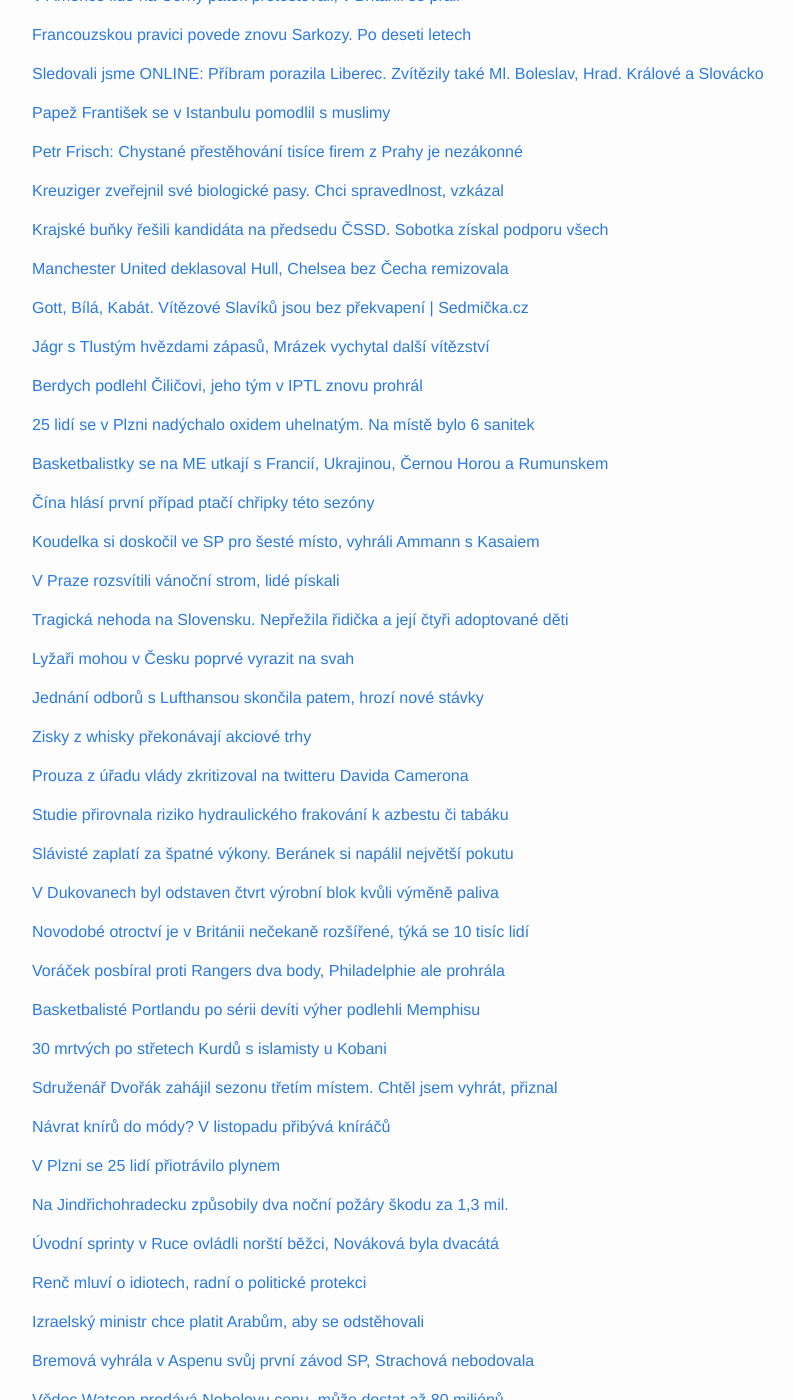
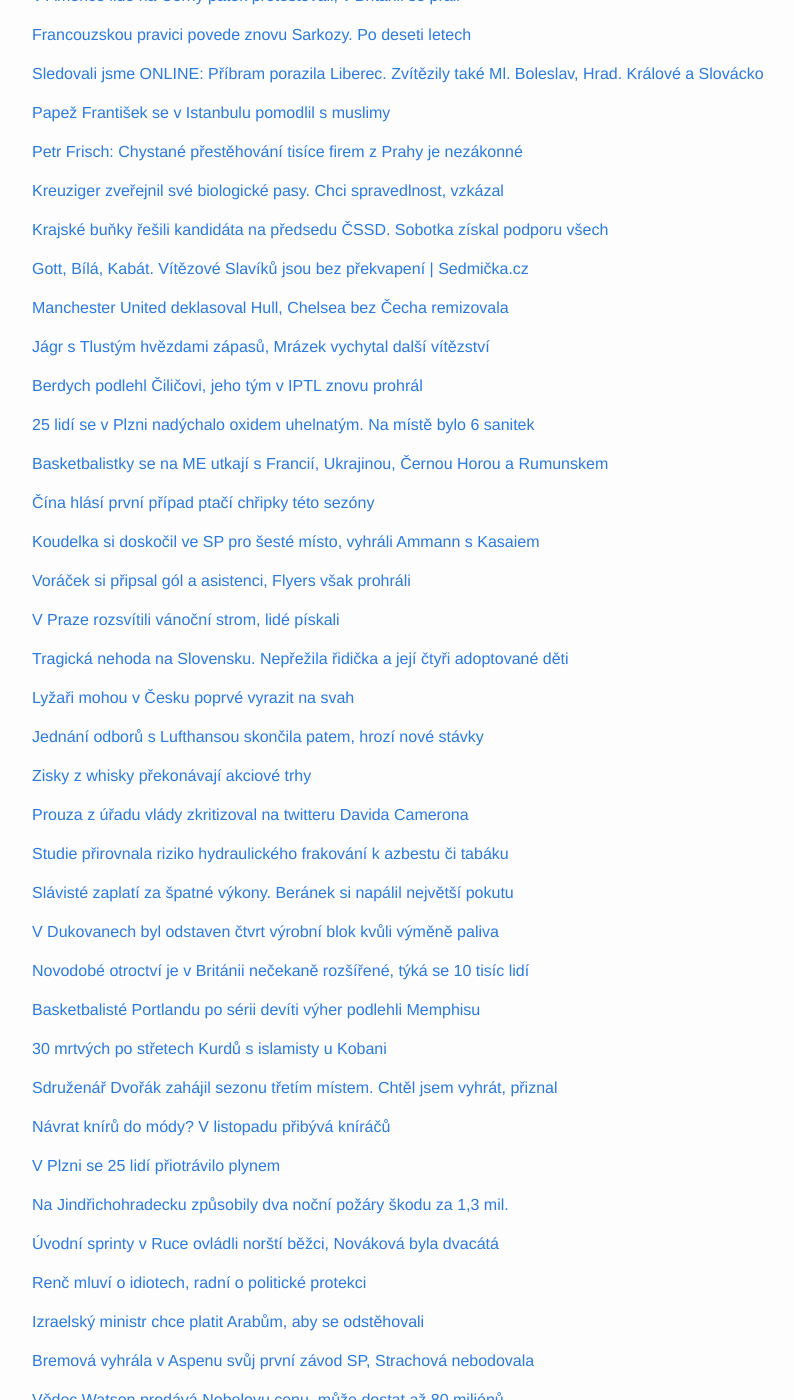
Before and after one commit to adliska/zpravar, a Jekyll site: the page built from index.html, in a window 1280 px wide and 1400 px high, scrolled down 387 px. Shown: the whole window, without its empty margins (238-1032 px from the left). Built offline with Jekyll 4.4.1, drawn with Linux system fonts in a browser that asks for light colours; some of the changed lines change nothing that is shown.

Commit message:
zpravar news update

```diff
--- a/index.html
+++ b/index.html
@@ -170,8 +170,18 @@
 <li><a href=http://www.ceskatelevize.cz/ct24/domaci/293956-cssd-vybira-lidi-do-vedeni-zatim-bez-prekvapeni/>ČSSD vybírá lidi do vedení, zatím bez překvapení - www.ceskatelevize.cz</a></li>
 <li><a href=http://www.ceskenoviny.cz/zpravy/zpravy/cssd-na-vysocine-chce-aby-sobotka-vedl-stranu-i-po-sjezdu/1152948>ČSSD na Vysočině chce, aby Sobotka vedl stranu i po sjezdu - www.ceskenoviny.cz</a></li>
 </ul>
-</div><p><a href="javascript:;" onclick="toggle_visibility('zpravy13')">Manchester United deklasoval Hull, Chelsea bez Čecha remizovala</a></p>
+</div><p><a href="javascript:;" onclick="toggle_visibility('zpravy13')">Gott, Bílá, Kabát. Vítězové Slavíků jsou bez překvapení | Sedmička.cz</a></p>
 <div id="zpravy13" style="display:none">
+<ul>
+<li><a href=http://sedmicka.tyden.cz/rubriky/gott-bila-kabat-vitezove-slaviku-jsou-bez-prekvapeni_325741.html>Gott, Bílá, Kabát. Vítězové Slavíků jsou bez překvapení | Sedmička.cz - sedmicka.tyden.cz</a></li>
+<li><a href=http://www.lidovky.cz/slavika-letos-ziskali-lucie-bila-karel-gott-a-kabat-fwo-/lide.aspx?c=A141129_225444_lide_rof>Slavíka letos získali Lucie Bílá, Karel Gott a Kabát  - www.lidovky.cz</a></li>
+<li><a href=http://www.ceskenoviny.cz/zpravy/zpravy/slavika-ziskali-karel-gott-lucie-bila-a-skupina-kabat/1153083>Slavíka získali Karel Gott, Lucie Bílá a skupina Kabát - www.ceskenoviny.cz</a></li>
+<li><a href=http://kultura.idnes.cz/slavik-2014-cbf-/hudba.aspx?c=A141129_171120_hudba_spm>Hudební anketa Slavík zná první vítěze. Ze zpěvaček vyhrála Lucie Bílá - kultura.idnes.cz</a></li>
+<li><a href=http://www.denik.cz/z_domova/ve-statni-opere-dnes-vyhlasi-vysledky-ankety-cesky-slavik-2014-20141129.html>Ve Státní opeře dnes vyhlásí výsledky ankety Český slavík 2014 - www.denik.cz</a></li>
+<li><a href=http://www.novinky.cz/kultura/354908-slavici-cekaji-na-sve-viteze.html>Slavíci čekají na své vítěze - www.novinky.cz</a></li>
+</ul>
+</div><p><a href="javascript:;" onclick="toggle_visibility('zpravy14')">Manchester United deklasoval Hull, Chelsea bez Čecha remizovala</a></p>
+<div id="zpravy14" style="display:none">
 <ul>
 <li><a href=http://www.tyden.cz/rubriky/sport/fotbal/zahranicni-souteze/manchester-united-deklasoval-hull-chelsea-bez-cecha-remizovala_325721.html>Manchester United deklasoval Hull, Chelsea bez Čecha remizovala - www.tyden.cz</a></li>
 <li><a href=http://www.tyden.cz/rubriky/sport/fotbal/zahranicni-souteze/arsenal-bez-rosickeho-vyhral-manchester-united-deklasoval-hull_325721.html>Arsenal bez Rosického vyhrál, Manchester United deklasoval Hull - www.tyden.cz</a></li>
@@ -179,16 +189,6 @@
 <li><a href=http://www.denik.cz/fotbal/rosicky-jen-zahrival-lavicku-mizerii-arsenalu-ukoncil-welbeck-20141129.html>Rosický jen zahříval lavičku. Mizérii Arsenalu ukončil Welbeck - www.denik.cz</a></li>
 <li><a href=http://fotbal.idnes.cz/anglicka-fotbalova-premier-league-13-kolo-fd3-/fot_zahranici.aspx?c=A141129_153736_fot_zahranici_vl>Arsenal v lize po dvou porážkách zabral, těsně dobyl West Bromwich - fotbal.idnes.cz</a></li>
 <li><a href=http://sport.aktualne.cz/arsenal-po-dvou-prohrach-zabral-tesne-porazil-west-bromwich/r~8fad496277d711e4b0c4002590604f2e/>Arsenal po dvou prohrách zabral, těsně porazil West Bromwich - sport.aktualne.cz</a></li>
-</ul>
-</div><p><a href="javascript:;" onclick="toggle_visibility('zpravy14')">Gott, Bílá, Kabát. Vítězové Slavíků jsou bez překvapení | Sedmička.cz</a></p>
-<div id="zpravy14" style="display:none">
-<ul>
-<li><a href=http://sedmicka.tyden.cz/rubriky/gott-bila-kabat-vitezove-slaviku-jsou-bez-prekvapeni_325741.html>Gott, Bílá, Kabát. Vítězové Slavíků jsou bez překvapení | Sedmička.cz - sedmicka.tyden.cz</a></li>
-<li><a href=http://www.lidovky.cz/slavika-letos-ziskali-lucie-bila-karel-gott-a-kabat-fwo-/lide.aspx?c=A141129_225444_lide_rof>Slavíka letos získali Lucie Bílá, Karel Gott a Kabát  - www.lidovky.cz</a></li>
-<li><a href=http://www.ceskenoviny.cz/zpravy/zpravy/slavika-ziskali-karel-gott-lucie-bila-a-skupina-kabat/1153083>Slavíka získali Karel Gott, Lucie Bílá a skupina Kabát - www.ceskenoviny.cz</a></li>
-<li><a href=http://kultura.idnes.cz/slavik-2014-cbf-/hudba.aspx?c=A141129_171120_hudba_spm>Hudební anketa Slavík zná první vítěze. Ze zpěvaček vyhrála Lucie Bílá - kultura.idnes.cz</a></li>
-<li><a href=http://www.denik.cz/z_domova/ve-statni-opere-dnes-vyhlasi-vysledky-ankety-cesky-slavik-2014-20141129.html>Ve Státní opeře dnes vyhlásí výsledky ankety Český slavík 2014 - www.denik.cz</a></li>
-<li><a href=http://www.novinky.cz/kultura/354908-slavici-cekaji-na-sve-viteze.html>Slavíci čekají na své vítěze - www.novinky.cz</a></li>
 </ul>
 </div><p><a href="javascript:;" onclick="toggle_visibility('zpravy15')">Jágr s Tlustým hvězdami zápasů, Mrázek vychytal další vítězství</a></p>
 <div id="zpravy15" style="display:none">
@@ -245,8 +245,17 @@
 <li><a href=http://sport.idnes.cz/skoky-na-lyzich-koudelka-0xi-/lyzovani.aspx?c=A141129_171510_lyzovani_rou>Skokan na lyžích Koudelka je po prvním kole druhého závodu v Ruce osmý - sport.idnes.cz</a></li>
 <li><a href=http://www.denik.cz/zimni_sporty/koudelka-utoci-opet-na-body-ve-finsku-je-po-prvnim-kole-osmy-20141129.html>Koudelka útočí opět na body, ve Finsku je po prvním kole osmý - www.denik.cz</a></li>
 </ul>
-</div><p><a href="javascript:;" onclick="toggle_visibility('zpravy21')">V Praze rozsvítili vánoční strom, lidé pískali</a></p>
+</div><p><a href="javascript:;" onclick="toggle_visibility('zpravy21')">Voráček si připsal gól a asistenci, Flyers však prohráli</a></p>
 <div id="zpravy21" style="display:none">
+<ul>
+<li><a href=http://sport.aktualne.cz/voracek-si-pripsal-gol-a-asistenci-flyers-vsak-prohrali/r~b47c3ed2781411e497f0002590604f2e/>Voráček si připsal gól a asistenci, Flyers však prohráli - sport.aktualne.cz</a></li>
+<li><a href=http://www.rozhlas.cz/_zprava/voracek-posbiral-proti-rangers-dva-body-philadelphie-ale-prohrala--1426403>Voráček posbíral proti Rangers dva body, Philadelphie ale prohrála - www.rozhlas.cz</a></li>
+<li><a href=http://www.denik.cz/hokej/voracek-stahl-dvema-body-naskok-crosbyho-flyers-ale-presto-prohrali-20141129.html>Voráček stáhl dvěma body náskok Crosbyho, Flyers přesto prohráli - www.denik.cz</a></li>
+<li><a href=http://www.sportovninoviny.cz/zpravy/voracek-si-pripsal-gol-a-asistenci-ale-philadelphia-prohrala/1153074>Voráček si připsal gól a asistenci, ale Philadelphia prohrála - www.sportovninoviny.cz</a></li>
+<li><a href=http://hokej.idnes.cz/voracek-vyprodukoval-dva-body-de4-/nhl.aspx?c=A141129_213923_nhl_Mkr>Voráček nasbíral další dva body, Philadelphia ale opět prohrála - hokej.idnes.cz</a></li>
+</ul>
+</div><p><a href="javascript:;" onclick="toggle_visibility('zpravy22')">V Praze rozsvítili vánoční strom, lidé pískali</a></p>
+<div id="zpravy22" style="display:none">
 <ul>
 <li><a href=http://zpravy.aktualne.cz/regiony/praha/v-praze-rozsvitili-vanocni-strom-lide-piskali/r~2ec2b44677fc11e4840b002590604f2e/>V Praze rozsvítili vánoční strom, lidé pískali - zpravy.aktualne.cz</a></li>
 <li><a href=http://www.denik.cz/z_domova/rozsviceni-vanocniho-stromu-si-v-praze-nenechaly-ujit-tisice-lidi-20141129-fi8d.html>Rozsvícení vánočního stromu si v Praze nenechaly ujít tisíce lidí - www.denik.cz</a></li>
@@ -254,85 +263,77 @@
 <li><a href=http://www.novinky.cz/koktejl/354941-rozsveceni-vanocniho-stromu-si-v-praze-nenechaly-ujit-tisice-lidi.html>Rozsvěcení vánočního stromu si v Praze nenechaly ujít tisíce lidí - www.novinky.cz</a></li>
 <li><a href=http://www.ceskenoviny.cz/zpravy/zpravy/rozsveceni-vanocniho-stromu-si-v-praze-nenechaly-ujit-tisice-lidi/1152988>Rozsvěcení vánočního stromu si v Praze nenechaly ujít tisíce lidí - www.ceskenoviny.cz</a></li>
 </ul>
-</div><p><a href="javascript:;" onclick="toggle_visibility('zpravy22')">Tragická nehoda na Slovensku. Nepřežila řidička a její čtyři adoptované děti </a></p>
-<div id="zpravy22" style="display:none">
+</div><p><a href="javascript:;" onclick="toggle_visibility('zpravy23')">Tragická nehoda na Slovensku. Nepřežila řidička a její čtyři adoptované děti </a></p>
+<div id="zpravy23" style="display:none">
 <ul>
 <li><a href=http://www.lidovky.cz/tragicka-nehoda-na-slovensku-neprezila-ridicka-a-jeji-ctyri-adoptovane-deti-1be-/zpravy-svet.aspx?c=A141129_154842_ln_zahranici_rof>Tragická nehoda na Slovensku. Nepřežila řidička a její čtyři adoptované děti  - www.lidovky.cz</a></li>
 <li><a href=http://www.lidovky.cz/dopravni-nehoda-na-slovensku-neprezila-ridicka-a-ctyri-deti-pqi-/zpravy-svet.aspx?c=A141129_154842_ln_zahranici_rof>Dopravní nehoda na Slovensku. Nepřežila řidička a čtyři děti  - www.lidovky.cz</a></li>
 <li><a href=http://zpravy.aktualne.cz/zahranici/tragicka-nehoda-na-slovensku-zemrela-ridicka-i-jeji-deti/r~be0582c477d311e49e4b0025900fea04/>Řidička nezvládla předjíždění. V autě zemřely i čtyři děti - zpravy.aktualne.cz</a></li>
 <li><a href=http://www.ceskenoviny.cz/zpravy/zpravy/dopravni-nehodu-na-slovensku-neprezila-ridicka-a-ctyri-deti/1152928>Dopravní nehodu na Slovensku nepřežila řidička a čtyři děti - www.ceskenoviny.cz</a></li>
 </ul>
-</div><p><a href="javascript:;" onclick="toggle_visibility('zpravy23')">Lyžaři mohou v Česku poprvé vyrazit na svah</a></p>
-<div id="zpravy23" style="display:none">
+</div><p><a href="javascript:;" onclick="toggle_visibility('zpravy24')">Lyžaři mohou v Česku poprvé vyrazit na svah</a></p>
+<div id="zpravy24" style="display:none">
 <ul>
 <li><a href=http://www.novinky.cz/cestovani/354885-lyzari-mohou-v-cesku-poprve-vyrazit-na-svah.html>Lyžaři mohou v Česku poprvé vyrazit na svah - www.novinky.cz</a></li>
 <li><a href=http://www.novinky.cz/cestovani/354885-cesti-lyzari-mohou-letos-poprve-vyrazit-na-svah.html>Čeští lyžaři mohou letos poprvé vyrazit na svah - www.novinky.cz</a></li>
 <li><a href=http://www.novinky.cz/cestovani/354885-na-cerne-hore-se-bude-v-nedeli-lyzovat.html>Na Černé hoře se bude v neděli lyžovat - www.novinky.cz</a></li>
 <li><a href=http://www.novinky.cz/cestovani/354885-v-nedeli-odstartuje-lyzarska-sezona-v-cesku.html>V neděli odstartuje lyžařská sezóna v Česku - www.novinky.cz</a></li>
 </ul>
-</div><p><a href="javascript:;" onclick="toggle_visibility('zpravy24')">Jednání odborů s Lufthansou skončila patem, hrozí nové stávky</a></p>
-<div id="zpravy24" style="display:none">
+</div><p><a href="javascript:;" onclick="toggle_visibility('zpravy25')">Jednání odborů s Lufthansou skončila patem, hrozí nové stávky</a></p>
+<div id="zpravy25" style="display:none">
 <ul>
 <li><a href=http://www.denik.cz/ekonomika/jednani-odboru-s-lufthansou-skoncila-patem-hrozi-nove-stavky-20141129.html>Jednání odborů s Lufthansou skončila patem, hrozí nové stávky - www.denik.cz</a></li>
 <li><a href=http://zpravy.aktualne.cz/ekonomika/odbory-se-s-lufthansou-nedohodly-hrozi-dalsi-stavky/r~78b54a4477e511e49e4b0025900fea04/>Odbory se s Lufthansou nedohodly, hrozí další stávky - zpravy.aktualne.cz</a></li>
 <li><a href=http://zpravy.e15.cz/byznys/doprava-a-logistika/odbory-se-s-lufthansou-nedohodly-stavky-o-vanocich-ale-nebudou-1141106>Odbory se s Lufthansou nedohodly, stávky o Vánocích ale nebudou - zpravy.e15.cz</a></li>
 <li><a href=http://www.financninoviny.cz/zpravodajstvi/zpravy/jednani-odboru-s-lufthansou-zkrachovala-hrozi-pry-dalsi-stavky/1152925>Jednání odborů s Lufthansou zkrachovala, hrozí prý další stávky - www.financninoviny.cz</a></li>
 </ul>
-</div><p><a href="javascript:;" onclick="toggle_visibility('zpravy25')">Zisky z whisky překonávají akciové trhy</a></p>
-<div id="zpravy25" style="display:none">
+</div><p><a href="javascript:;" onclick="toggle_visibility('zpravy26')">Zisky z whisky překonávají akciové trhy</a></p>
+<div id="zpravy26" style="display:none">
 <ul>
 <li><a href=http://zpravy.e15.cz/byznys/finance-a-bankovnictvi/zisky-z-whisky-prekonavaji-akciove-trhy-1141124>Zisky z whisky překonávají akciové trhy - zpravy.e15.cz</a></li>
 <li><a href=http://www.tyden.cz/rubriky/byznys/svet/cenna-lihovina-investori-po-celem-svete-sazi-na-whisky_325718.html>Cenná lihovina: investoři po celém světě sází na whisky - www.tyden.cz</a></li>
 <li><a href=http://byznys.ihned.cz/trhy-a-investice/c1-63186160-investice-pro-fajnsmekry-na-whisky-se-da-vydelat-vic-nez-na-akciich>Investice pro fajnšmekry. Na whisky se dá vydělat víc než na akciích - byznys.ihned.cz</a></li>
 <li><a href=http://www.financninoviny.cz/zpravodajstvi/zpravy/cnn-do-posledni-kapky-investice-do-whisky-nesou-obri-zisky/1152860>CNN: Do poslední kapky! Investice do whisky nesou obří zisky - www.financninoviny.cz</a></li>
 </ul>
-</div><p><a href="javascript:;" onclick="toggle_visibility('zpravy26')">Prouza z úřadu vlády zkritizoval na twitteru Davida Camerona</a></p>
-<div id="zpravy26" style="display:none">
+</div><p><a href="javascript:;" onclick="toggle_visibility('zpravy27')">Prouza z úřadu vlády zkritizoval na twitteru Davida Camerona</a></p>
+<div id="zpravy27" style="display:none">
 <ul>
 <li><a href=http://zpravy.aktualne.cz/domaci/prouza-z-uradu-vlady-zkritizoval-na-twitteru-davida-camerona/r~3d868de277c311e48477002590604f2e/>Prouza z úřadu vlády zkritizoval na twitteru Davida Camerona - zpravy.aktualne.cz</a></li>
 <li><a href=http://echo24.cz/a/wXKRx>Žádné dávky pro letce RAF? Pan Evropa se pustil do Camerona - echo24.cz</a></li>
 <li><a href=http://www.tyden.cz/rubriky/domaci/prouza-kritizoval-cameronuv-imigracni-plan-argumentoval-letci_325690.html>Prouza kritizoval Cameronův imigrační plán, argumentoval letci - www.tyden.cz</a></li>
 <li><a href=http://zpravy.idnes.cz/tomas-prouza-navrh-camerona-socialni-davky-britanie-f9j-/zahranicni.aspx?c=A141129_102120_zahranicni_zt>Český úředník šije do Camerona. Jako argument vytáhl letce z války - zpravy.idnes.cz</a></li>
 </ul>
-</div><p><a href="javascript:;" onclick="toggle_visibility('zpravy27')">Studie přirovnala riziko hydraulického frakování k azbestu či tabáku</a></p>
-<div id="zpravy27" style="display:none">
+</div><p><a href="javascript:;" onclick="toggle_visibility('zpravy28')">Studie přirovnala riziko hydraulického frakování k azbestu či tabáku</a></p>
+<div id="zpravy28" style="display:none">
 <ul>
 <li><a href=http://www.denik.cz/ekonomika/studie-prirovnala-riziko-hydraulickeho-frakovani-k-azbestu-ci-tabaku-20141129.html>Studie přirovnala riziko hydraulického frakování k azbestu či tabáku - www.denik.cz</a></li>
 <li><a href=http://byznys.ihned.cz/zpravodajstvi/c1-63189560-britska-studie-prirovnala-riziko-tezby-pomoci-frakovani-k-azbestu-ci-pesticidum>Britská studie přirovnala riziko těžby pomocí frakování k azbestu či pesticidům - byznys.ihned.cz</a></li>
 <li><a href=http://byznys.ihned.cz/c1-63189560-britska-studie-prirovnala-riziko-tezby-pomoci-frakovani-k-azbestu-ci-pesticidum>Britská studie přirovnala riziko těžby pomocí frakování k azbestu či pesticidům - byznys.ihned.cz</a></li>
 <li><a href=http://zpravy.e15.cz/byznys/prumysl-a-energetika/frakovani-muze-nest-rizika-jako-drive-azbest-a-tabak-tvrdi-britska-studie-1141109>Frakování může nést rizika jako dříve azbest a tabák, tvrdí britská studie - zpravy.e15.cz</a></li>
 </ul>
-</div><p><a href="javascript:;" onclick="toggle_visibility('zpravy28')">Slávisté zaplatí za špatné výkony. Beránek si napálil největší pokutu</a></p>
-<div id="zpravy28" style="display:none">
+</div><p><a href="javascript:;" onclick="toggle_visibility('zpravy29')">Slávisté zaplatí za špatné výkony. Beránek si napálil největší pokutu</a></p>
+<div id="zpravy29" style="display:none">
 <ul>
 <li><a href=http://www.tyden.cz/rubriky/sport/fotbal/fotbalova-liga/slaviste-zaplati-za-spatne-vykony-beranek-si-napalil-nejvetsi-pokutu_325711.html>Slávisté zaplatí za špatné výkony. Beránek si napálil největší pokutu - www.tyden.cz</a></li>
 <li><a href=http://sport.aktualne.cz/beranek-neni-se-slavii-spokojen-dal-sobe-i-hracum-pokutu/r~b9ec490277c411e4833a0025900fea04/>Beránek není se Slavii spokojen. Dal sobě i hráčům pokutu - sport.aktualne.cz</a></li>
 <li><a href=http://www.denik.cz/fotbal/ve-slavii-po-mizernem-podzimu-padaji-pokuty-nejvyssi-si-dal-kouc-beranek-2014112.html>Ve Slavii po bídném podzimu padají pokuty. Nejvyšší si dal kouč Beránek - www.denik.cz</a></li>
 <li><a href=http://www.sportovninoviny.cz/zpravy/beranek-neni-spokojen-s-podzimem-slavie-dal-si-nejvyssi-pokutu/1152905>Beránek není spokojen s podzimem Slavie, dal si nejvyšší pokutu - www.sportovninoviny.cz</a></li>
 </ul>
-</div><p><a href="javascript:;" onclick="toggle_visibility('zpravy29')">V Dukovanech byl odstaven čtvrt výrobní blok kvůli výměně paliva</a></p>
-<div id="zpravy29" style="display:none">
+</div><p><a href="javascript:;" onclick="toggle_visibility('zpravy30')">V Dukovanech byl odstaven čtvrt výrobní blok kvůli výměně paliva</a></p>
+<div id="zpravy30" style="display:none">
 <ul>
 <li><a href=http://www.denik.cz/ekonomika/v-dukovanech-byl-odstaven-ctvrt-vyrobni-blok-kvuli-vymene-paliva-20141129.html>V Dukovanech byl odstaven čtvrt výrobní blok kvůli výměně paliva - www.denik.cz</a></li>
 <li><a href=http://zpravy.e15.cz/byznys/prumysl-a-energetika/v-dukovanech-zacala-odstavka-cez-zvysi-odolnost-elektrarny-1141098>V Dukovanech začala odstávka, ČEZ zvýší odolnost elektrárny - zpravy.e15.cz</a></li>
 <li><a href=http://zpravy.aktualne.cz/regiony/vysocina/v-dukovanech-znovu-odstavi-ctvrty-blok-kvuli-vymene-paliva/r~fc73dfb277c711e48477002590604f2e/>V Dukovanech znovu odstaví čtvrtý blok kvůli výměně paliva - zpravy.aktualne.cz</a></li>
 <li><a href=http://www.financninoviny.cz/zpravodajstvi/zpravy/v-dukovanech-zacala-odstavka-ctvrteho-bloku-potrva-32-dnu/1152908>V Dukovanech začala odstávka čtvrtého bloku, potrvá 32 dnů - www.financninoviny.cz</a></li>
 </ul>
-</div><p><a href="javascript:;" onclick="toggle_visibility('zpravy30')">Novodobé otroctví je v Británii nečekaně rozšířené, týká se 10 tisíc lidí</a></p>
-<div id="zpravy30" style="display:none">
+</div><p><a href="javascript:;" onclick="toggle_visibility('zpravy31')">Novodobé otroctví je v Británii nečekaně rozšířené, týká se 10 tisíc lidí</a></p>
+<div id="zpravy31" style="display:none">
 <ul>
 <li><a href=http://zpravy.e15.cz/zahranicni/udalosti/novodobe-otroctvi-je-v-britanii-necekane-rozsirene-tyka-se-10-tisic-lidi-1141130>Novodobé otroctví je v Británii nečekaně rozšířené, týká se 10 tisíc lidí - zpravy.e15.cz</a></li>
 <li><a href=http://zpravy.e15.cz/zahranicni/udalosti/novodobe-otroctvi-je-v-britanii-necekane-rozsirene-1141130>Novodobé otroctví je v Británii nečekaně rozšířené - zpravy.e15.cz</a></li>
 <li><a href=http://echo24.cz/a/iyyhx>V Británii je více než 10.000 moderních otroků - echo24.cz</a></li>
 <li><a href=http://www.novinky.cz/zahranicni/354946-v-britanii-je-az-13-tisic-modernich-otroku.html>V Británii je až 13 tisíc moderních otroků - www.novinky.cz</a></li>
-</ul>
-</div><p><a href="javascript:;" onclick="toggle_visibility('zpravy31')">Voráček posbíral proti Rangers dva body, Philadelphie ale prohrála</a></p>
-<div id="zpravy31" style="display:none">
-<ul>
-<li><a href=http://www.rozhlas.cz/_zprava/voracek-posbiral-proti-rangers-dva-body-philadelphie-ale-prohrala--1426403>Voráček posbíral proti Rangers dva body, Philadelphie ale prohrála - www.rozhlas.cz</a></li>
-<li><a href=http://www.denik.cz/hokej/voracek-stahl-dvema-body-naskok-crosbyho-flyers-ale-presto-prohrali-20141129.html>Voráček stáhl dvěma body náskok Crosbyho, Flyers přesto prohráli - www.denik.cz</a></li>
-<li><a href=http://www.sportovninoviny.cz/zpravy/voracek-si-pripsal-gol-a-asistenci-ale-philadelphia-prohrala/1153074>Voráček si připsal gól a asistenci, ale Philadelphia prohrála - www.sportovninoviny.cz</a></li>
-<li><a href=http://hokej.idnes.cz/voracek-vyprodukoval-dva-body-de4-/nhl.aspx?c=A141129_213923_nhl_Mkr>Voráček nasbíral další dva body, Philadelphia ale opět prohrála - hokej.idnes.cz</a></li>
 </ul>
 </div><p><a href="javascript:;" onclick="toggle_visibility('zpravy32')">Basketbalisté Portlandu po sérii devíti výher podlehli Memphisu</a></p>
 <div id="zpravy32" style="display:none">
```
